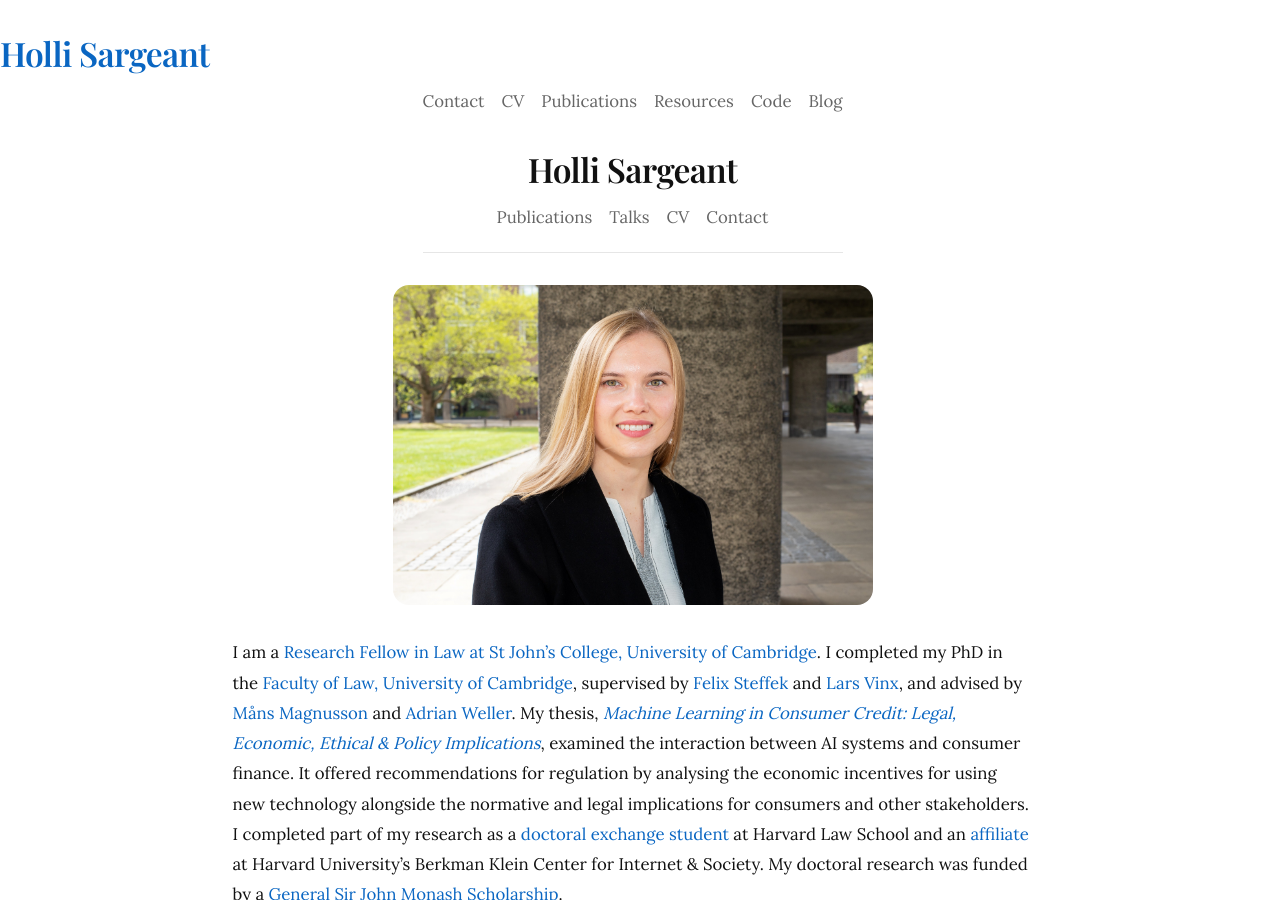
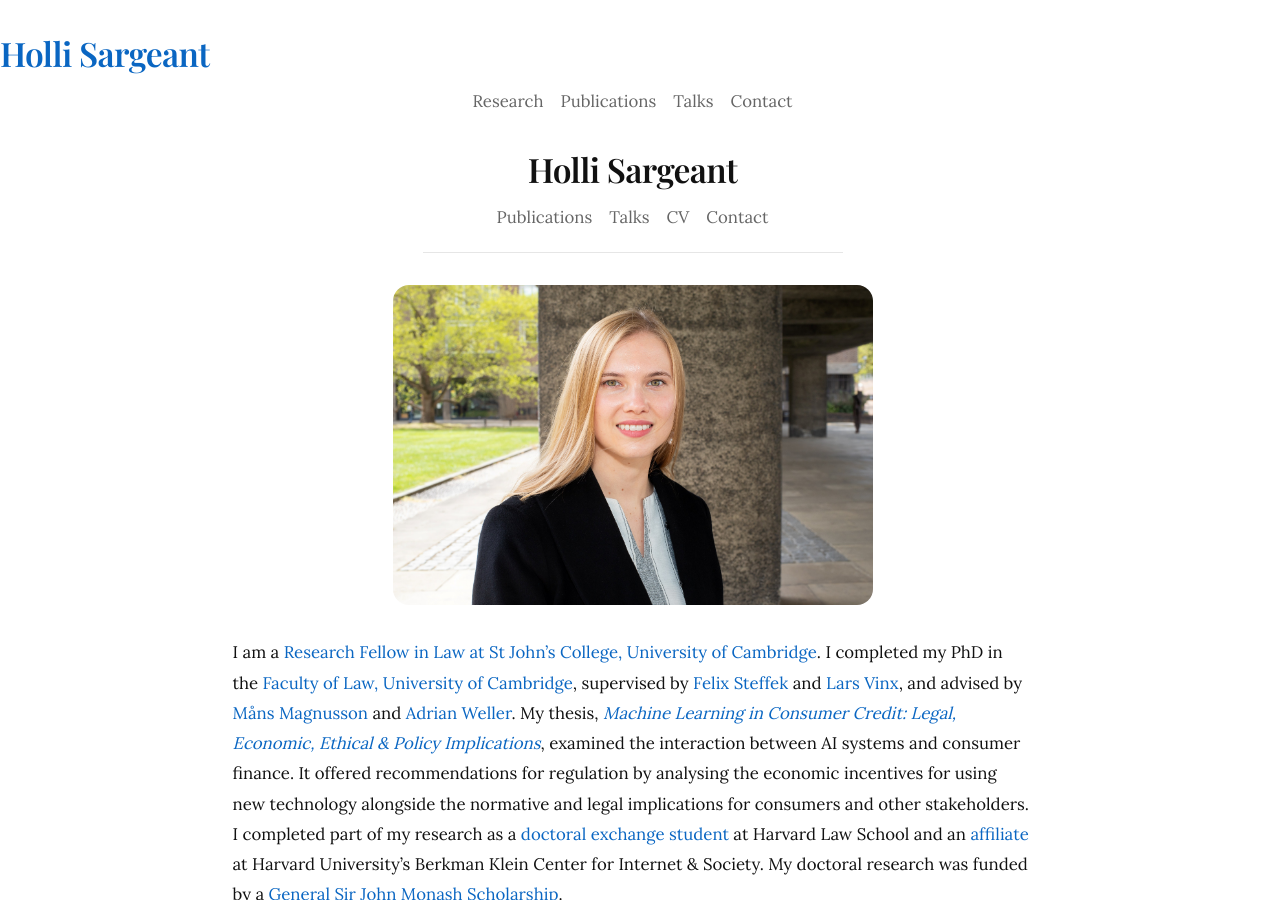
Before and after one commit to hollisargeant/hollisargeant.github.io, a Jekyll site: the page built from index.md, in a window 1280 px wide and 900 px high. Built offline with Jekyll 4.4.1, drawn with Linux system fonts in a browser that asks for light colours.

Commit message:
Update _config.yml

```diff
--- a/_config.yml
+++ b/_config.yml
@@ -34,15 +34,11 @@ sass:
     sass_dir: _sass
 
 nav:
+  - name: "Research"
+    link: "/research/"
+  - name: "Publications"
+    link: "/publications/"
+  - name: "Talks"
+    link: "/talks/"
   - name: "Contact"
     link: "/contact/"
-  - name: "CV"
-    link: "/cv/"
-  - name: "Publications"
-    link: "/publications/"
-  - name: "Resources"
-    link: "/resources/"
-  - name: "Code"
-    link: "https://github.com/hollisargeant"
-  - name: "Blog"
-    link: "/blog/"
```
